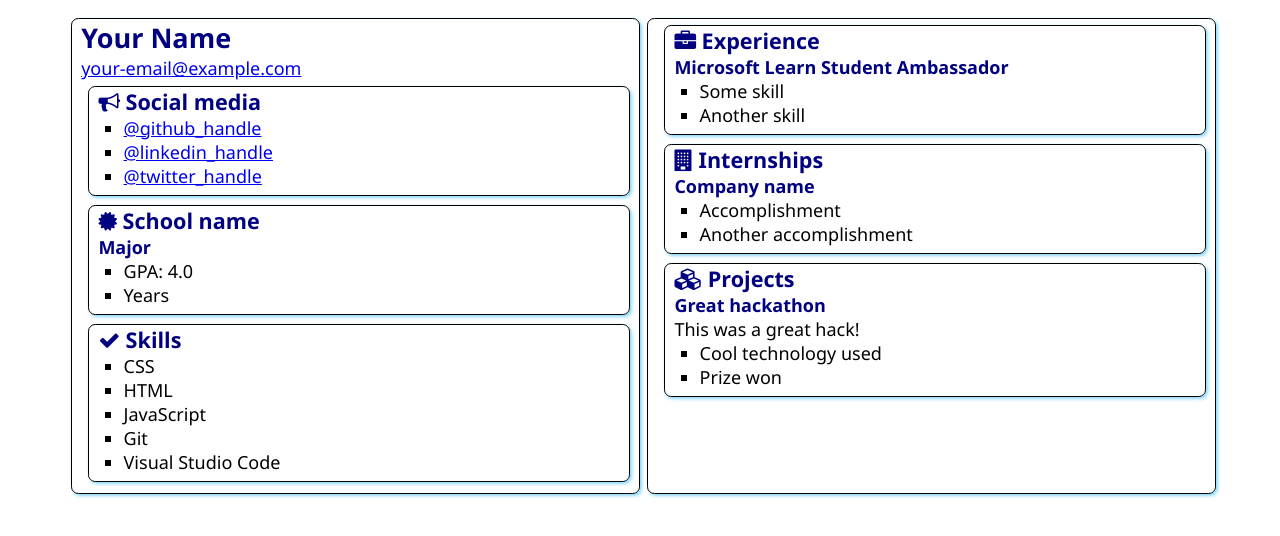
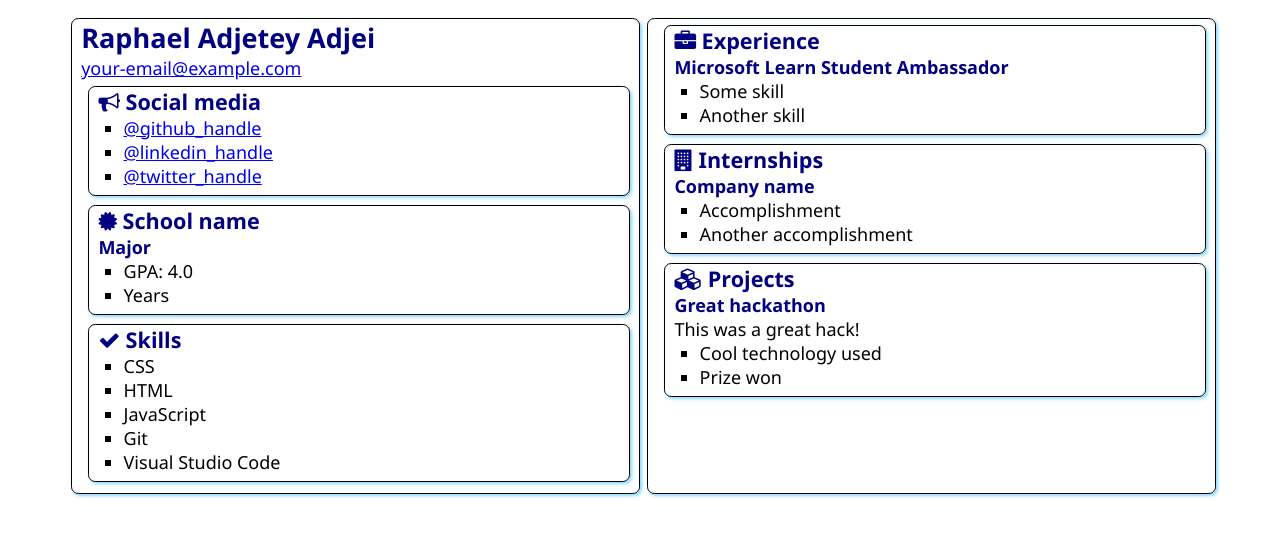
Before and after one commit to RAAdjei/SATechnicalOnboarding, a plain HTML site: page src/index.html in a window 1280 px wide. Drawn offline with Linux system fonts and the light colour scheme.

Commit message:
Added My Name
Added my name to index.html

```diff
--- a/src/index.html
+++ b/src/index.html
@@ -12,7 +12,7 @@
 <body>
     <main>
         <article class="box">
-            <h1>Your Name</h1>
+            <h1>Raphael Adjetey Adjei</h1>
             <div><a href="mailto:your.email@example.com">your-email@example.com</a></div>
 
             <section class="box">
```
